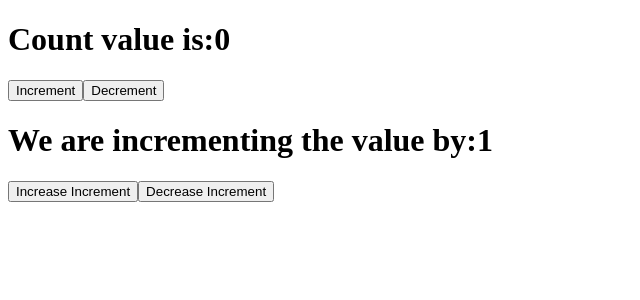
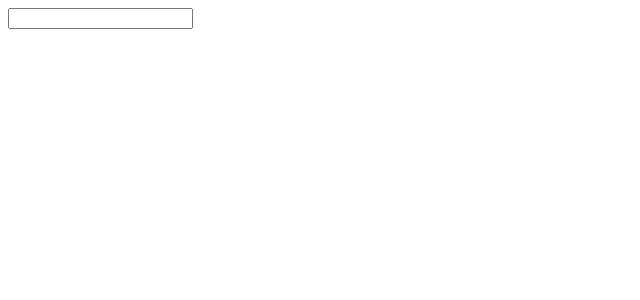
Before and after one commit to sabasyedcodes/React-tutorial, a React (Vite) app in the folder reactpro/: page / in a window 1280 px wide. Shown: the top 300 px of the page, without its empty margins (0-640 px from the left). Built offline with nearby package versions, Linux system fonts and the light colour scheme.

Commit message:
handling I/p fields

```diff
--- a/reactpro/src/App.jsx
+++ b/reactpro/src/App.jsx
@@ -1,5 +1,6 @@
 
 import Counter from "./components/Counter";
+import Form from "./components/form";
 import Message from "./components/message";
 function App() {
   const person = {
@@ -10,7 +11,7 @@
   };
   return (
     <div className="App">
-      <Counter />
+      <Form />
     </div>
   );
 }
--- /dev/null
+++ b/reactpro/src/components/Form.jsx
@@ -0,0 +1,21 @@
+import { useState } from "react";
+
+export default function Form(){
+  const [name,setName] = useState("");
+  function handleChange(e){
+    setName(e.target.value);
+  }
+  return (
+  <div>
+    <form >
+      <input
+      //  onChange={function demo(e){
+      //   return handleChange(e);
+      // }}
+      // onChange={(e)=>handleChange(e)}
+      onChange={(e)=> setName(e.target.value)}
+      type="text" value={name}/>
+    </form>
+  </div>
+  );
+}
```
